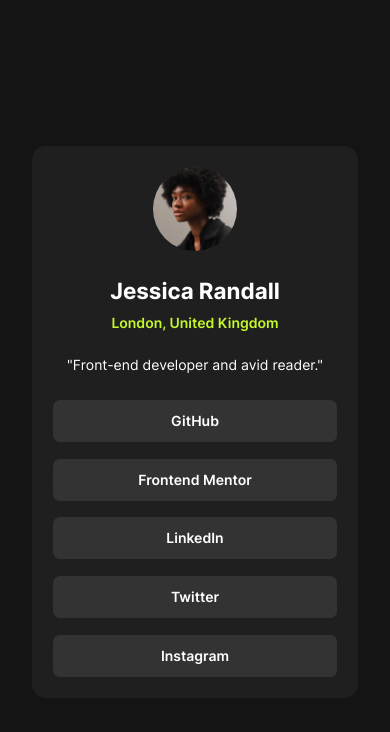
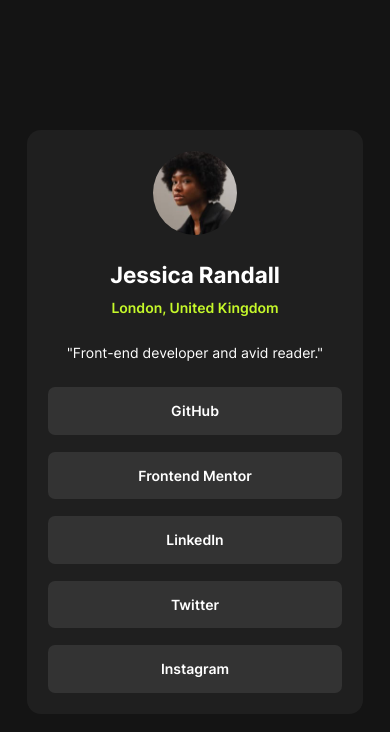
Before and after one commit to shwerts/social-links-profile-main, a plain HTML site: page index.html in a window 390 px wide. Drawn offline with Linux system fonts and the light colour scheme.

Commit message:
Minor responsive improvement

```diff
--- a/styles/style.css
+++ b/styles/style.css
@@ -33,17 +33,15 @@ main {
 /* The profile card & local general styles */
 
 .profile {
-  max-width: 28rem;
+  width: 26rem;
   padding: 2.5rem;
   text-align: center;
   background-color: var(--dark-grey);
   color: white;
   border-radius: 1rem;
 }
-address, .living-address {
-  font-style: normal;
-  font-weight: 600;
-}
+
+ul, p {line-height: 140%;}
 
 /* Profile card. The header */
 
@@ -54,15 +52,18 @@ address, .living-address {
 
 .profile h1 {
   font-size: 1.6rem;
-  margin: 1.2em 0 .6em;
+  margin: 1.2em 0 .5em;
   font-weight: 700;
 }
 
-.living-address {color: var(--green);}
+.living-address {
+  color: var(--green);
+  font-weight: 600;
+}
 
 /* Profile card. The main content */
 
-.about-me {margin: 2rem 1rem;}
+.about-me {margin: 1.8rem 1rem;}
 
 .socials {
   display: flex;
```
